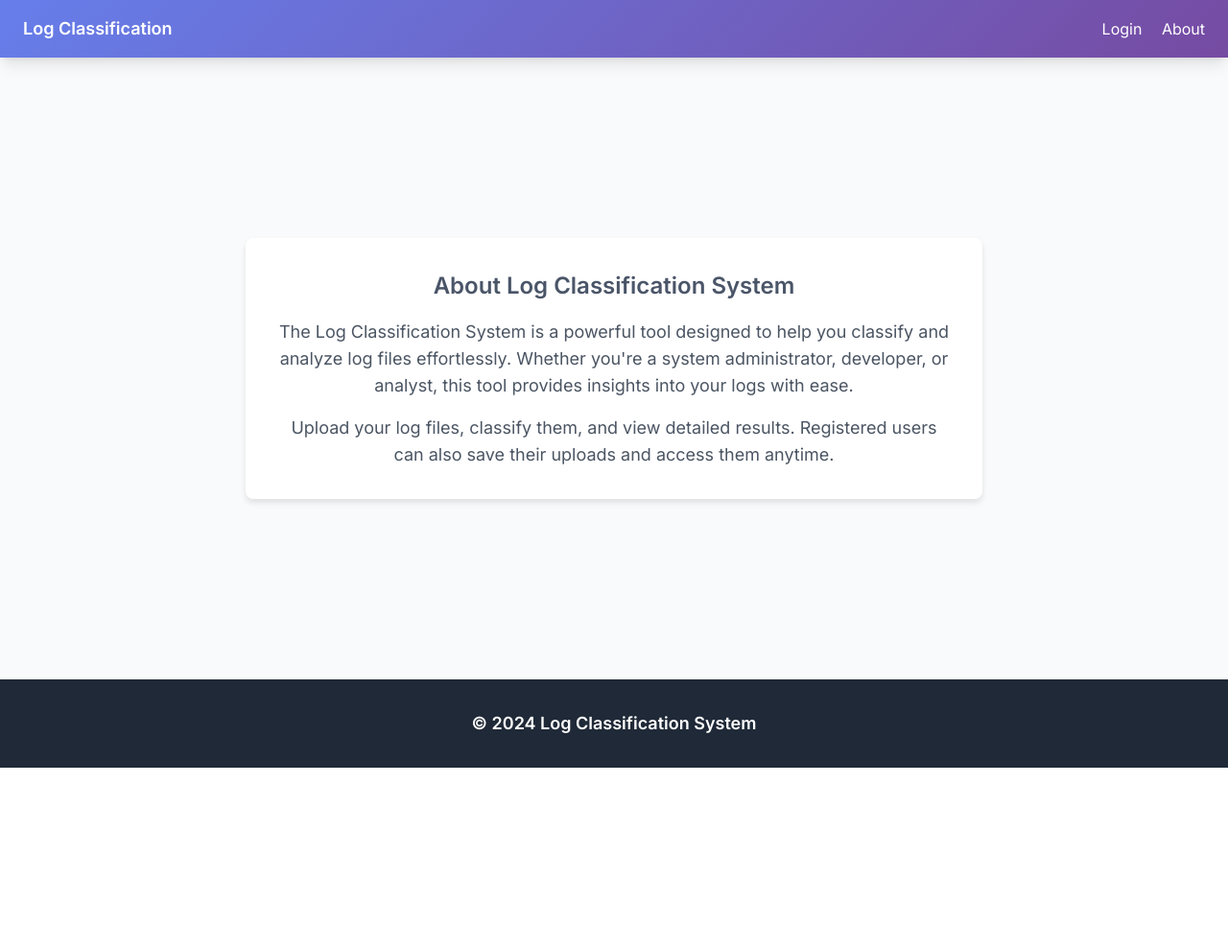
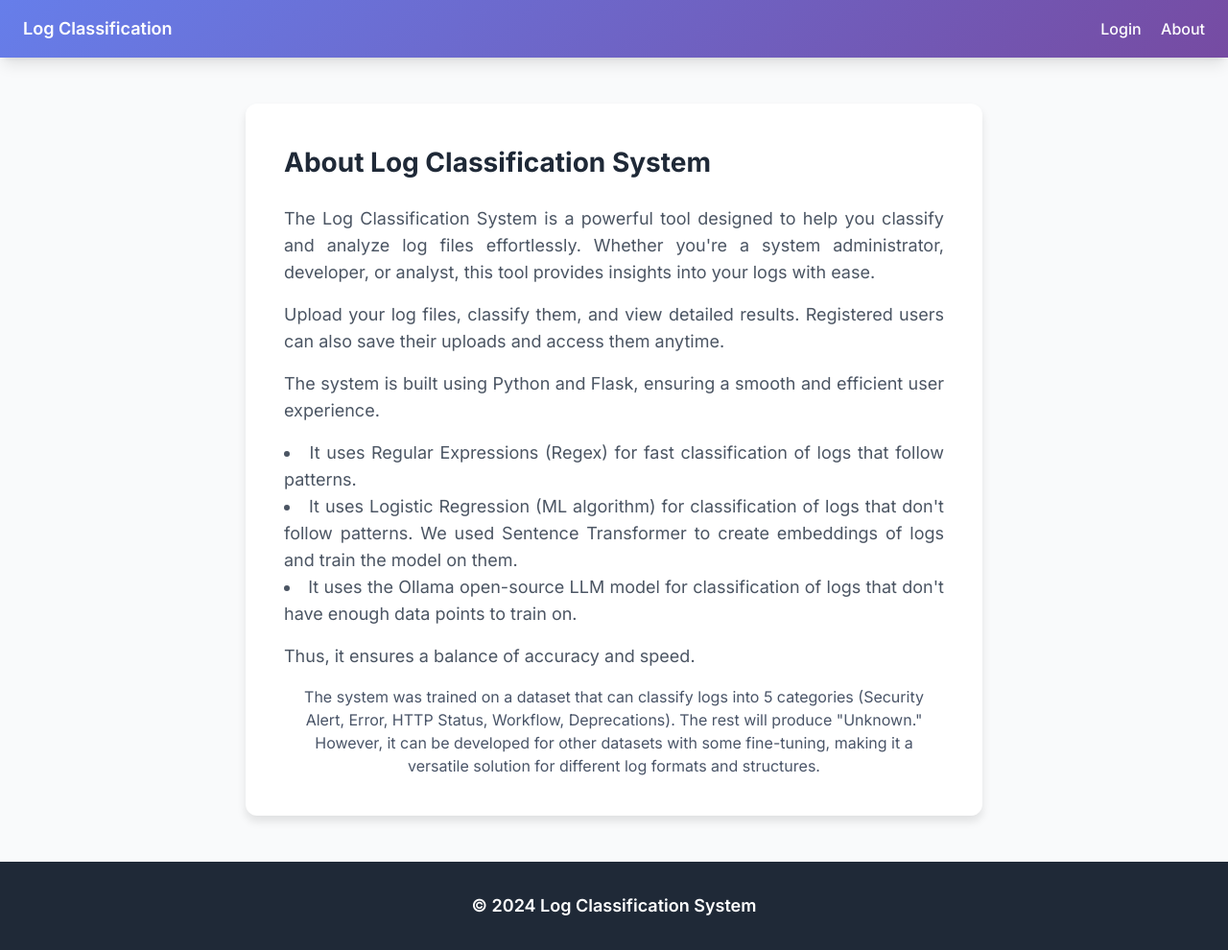
Before and after one commit to AbdullahAlAlif/log_classification, a Flask app: page /about in a window 1280 px wide. Shown: the whole page at 96% size. Before the commit the page ends 800 px from the top, so only its background shows below. Run offline with Flask 3, Linux system fonts and the light colour scheme; parts of the project's set-up code (start-up, migrations or seed data) failed here and were passed over; some libraries are stand-ins or nearby versions.

Commit message:
Updated Some UI and about section

```diff
--- a/static/styles.css
+++ b/static/styles.css
@@ -1,59 +1,199 @@
+/* General Body Styling */
 body {
     font-family: 'Inter', sans-serif;
     display: flex;
     flex-direction: column;
     min-height: 100vh;
+    background-color: #f9fafb; /* Light gray background for better contrast */
+    color: #4a5568; /* Neutral text color for readability */
 }
 
+/* Navbar Styling */
 .gradient-bg {
-    background: linear-gradient(135deg, #667eea 0%, #764ba2 100%);
+    background: linear-gradient(135deg, #4f46e5 0%, #6d28d9 100%);
+    box-shadow: 0 4px 6px rgba(0, 0, 0, 0.1);
 }
 
+nav a {
+    font-size: 1rem;
+    font-weight: 500;
+    transition: color 0.3s ease, transform 0.3s ease;
+}
+
+nav a:hover {
+    color: #d1d5db; /* Light gray hover color */
+    transform: scale(1.05); /* Slight zoom effect */
+}
+
+/* Content Wrapper */
 .content-wrapper {
     flex: 1;
     display: flex;
     justify-content: center;
     align-items: center;
     text-align: center;
+    padding: 2rem;
 }
 
+/* Card Styling */
 .card {
     background-color: white;
-    padding: 2rem;
-    border-radius: 0.5rem;
-    box-shadow: 0 4px 6px rgba(0, 0, 0, 0.1);
-    transition: box-shadow 0.3s ease;
+    padding: 2.5rem;
+    border-radius: 0.75rem;
+    box-shadow: 0 6px 10px rgba(0, 0, 0, 0.1);
+    transition: box-shadow 0.3s ease, transform 0.3s ease;
+    max-width: 600px;
+    margin: 1rem auto;
 }
 
 .card:hover {
-    box-shadow: 0 6px 10px rgba(0, 0, 0, 0.15);
+    box-shadow: 0 8px 15px rgba(0, 0, 0, 0.15);
+    transform: translateY(-5px); /* Lift effect */
 }
 
+/* Typography */
 .card-title {
-    font-size: 1.5rem;
-    font-weight: 600;
-    color: #4a5568;
-    margin-bottom: 1rem;
+    font-size: 1.75rem;
+    font-weight: 700;
+    color: #1f2937; /* Darker text for titles */
+    margin-bottom: 1.5rem;
 }
 
 .card-description {
     font-size: 1.125rem;
-    color: #718096;
-    margin-bottom: 1.5rem;
+    color: #6b7280; /* Subtle gray for descriptions */
+    margin-bottom: 2rem;
+    line-height: 1.6;
 }
 
+/* Button Styling */
 .card-button {
     display: inline-block;
     padding: 0.75rem 1.5rem;
-    border-radius: 0.375rem;
+    border-radius: 0.5rem;
     font-size: 1rem;
     font-weight: 600;
     color: white;
-    background: linear-gradient(135deg, #667eea 0%, #764ba2 100%);
+    background: linear-gradient(135deg, #4f46e5 0%, #6d28d9 100%);
     text-decoration: none;
-    transition: opacity 0.3s ease;
+    transition: opacity 0.3s ease, transform 0.3s ease;
+    box-shadow: 0 4px 6px rgba(0, 0, 0, 0.1);
 }
 
 .card-button:hover {
     opacity: 0.9;
+    transform: translateY(-3px); /* Lift effect */
+    box-shadow: 0 6px 12px rgba(0, 0, 0, 0.15);
 }
+
+/* Table Styling */
+table {
+    width: 100%;
+    border-collapse: collapse;
+    margin-top: 1.5rem;
+}
+
+thead {
+    background-color: #f3f4f6; /* Light gray for table headers */
+}
+
+thead th {
+    font-size: 0.875rem;
+    font-weight: 600;
+    text-transform: uppercase;
+    color: #6b7280;
+    padding: 0.75rem;
+    text-align: left;
+}
+
+tbody tr {
+    transition: background-color 0.3s ease;
+}
+
+tbody tr:hover {
+    background-color: #f9fafb; /* Subtle hover effect */
+}
+
+tbody td {
+    font-size: 0.875rem;
+    color: #4a5568;
+    padding: 0.75rem;
+}
+
+/* Footer Styling */
+footer {
+    background-color: #1f2937; /* Dark footer for contrast */
+    color: #d1d5db; /* Light gray text */
+    padding: 2rem 0;
+    text-align: center;
+    font-size: 0.875rem;
+    font-weight: 500;
+}
+
+/* Form Styling */
+form input[type="text"],
+form input[type="password"],
+form input[type="file"] {
+    width: 100%;
+    padding: 0.75rem;
+    border: 1px solid #d1d5db;
+    border-radius: 0.5rem;
+    font-size: 1rem;
+    color: #4a5568;
+    transition: border-color 0.3s ease, box-shadow 0.3s ease;
+}
+
+form input[type="text"]:focus,
+form input[type="password"]:focus,
+form input[type="file"]:focus {
+    border-color: #4f46e5;
+    box-shadow: 0 0 0 3px rgba(79, 70, 229, 0.3);
+    outline: none;
+}
+
+/* Error Message Styling */
+.bg-red-100 {
+    background-color: #fee2e2;
+    color: #b91c1c;
+    border: 1px solid #fca5a5;
+    padding: 1rem;
+    border-radius: 0.5rem;
+    margin-bottom: 1rem;
+}
+
+/* Animations */
+@keyframes fadeIn {
+    from {
+        opacity: 0;
+        transform: translateY(10px);
+    }
+    to {
+        opacity: 1;
+        transform: translateY(0);
+    }
+}
+
+.card,
+form,
+table {
+    animation: fadeIn 0.5s ease-in-out;
+}
+
+/* Responsive Design */
+@media (max-width: 768px) {
+    .content-wrapper {
+        padding: 1rem;
+    }
+
+    .card {
+        padding: 2rem;
+    }
+
+    nav a {
+        font-size: 0.875rem;
+    }
+
+    footer {
+        font-size: 0.75rem;
+    }
+}
--- a/templates/about.html
+++ b/templates/about.html
@@ -4,13 +4,27 @@
 
 {% block content %}
 <div class="card max-w-3xl mx-auto">
-    <h1 class="card-title">About Log Classification System</h1>
-    <p class="text-lg text-gray-600">
+    <h1 class="card-title text-justify">About Log Classification System</h1>
+    <p class="text-lg text-gray-600 mb-4 text-justify">
         The Log Classification System is a powerful tool designed to help you classify and analyze log files effortlessly.
         Whether you're a system administrator, developer, or analyst, this tool provides insights into your logs with ease.
     </p>
-    <p class="text-lg text-gray-600 mt-4">
+    <p class="text-lg text-gray-600 mb-4 text-justify">
         Upload your log files, classify them, and view detailed results. Registered users can also save their uploads and access them anytime.
+    </p>
+    <p class="text-lg text-gray-600 mb-4 text-justify">
+        The system is built using Python and Flask, ensuring a smooth and efficient user experience.
+    </p>
+    <ul class="list-disc list-inside text-lg text-gray-600 mb-4 text-justify">
+        <li>It uses Regular Expressions (Regex) for fast classification of logs that follow patterns.</li>
+        <li>It uses Logistic Regression (ML algorithm) for classification of logs that don't follow patterns. We used Sentence Transformer to create embeddings of logs and train the model on them.</li>
+        <li>It uses the Ollama open-source LLM model for classification of logs that don't have enough data points to train on.</li>
+    </ul>
+    <p class="text-lg text-gray-600 mb-4 text-justify">
+        Thus, it ensures a balance of accuracy and speed.
+    </p>
+    <p class="text-lg text-gray-400 text-justify"></p>
+        The system was trained on a dataset that can classify logs into 5 categories (Security Alert, Error, HTTP Status, Workflow, Deprecations). The rest will produce "Unknown." However, it can be developed for other datasets with some fine-tuning, making it a versatile solution for different log formats and structures.
     </p>
 </div>
 {% endblock %}
```
Also changed, not shown: users.db.
